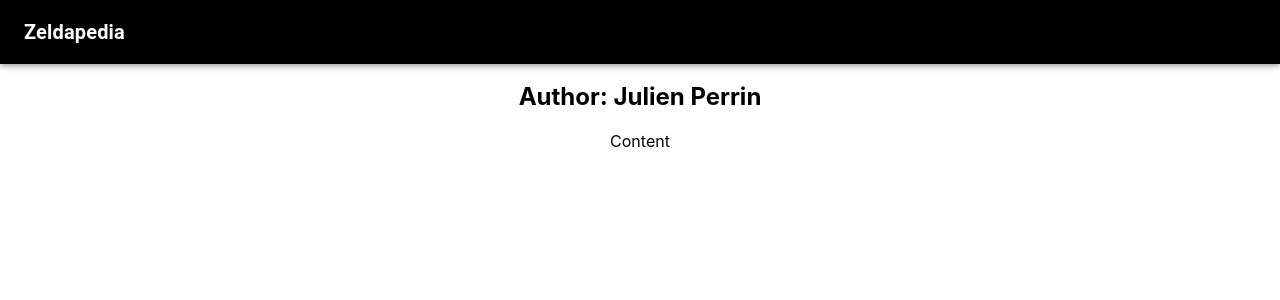
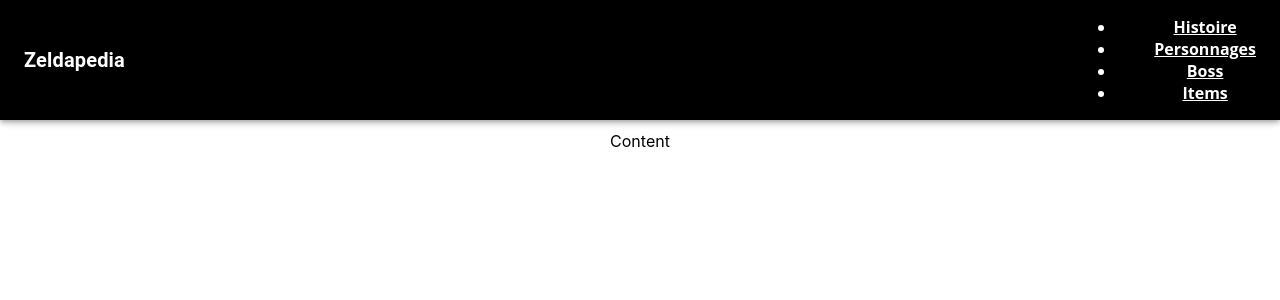
Before and after one commit to WeLoveJava/zeldapedia, a React (Create React App) app: page / in a window 1280 px wide. Shown: the top 300 px of the page. Built offline with nearby package versions, Linux system fonts and the light colour scheme.

Commit message:
[master] Navigation bar

```diff
--- a/src/components/header/Header.tsx
+++ b/src/components/header/Header.tsx
@@ -1,8 +1,13 @@
 import React from "react";
 import {AppBar, makeStyles, Toolbar} from "@material-ui/core"
 import HeaderLogo from "./HeaderLogo";
+import NavigationBar from "./NavigationBar";
 
 const useStyles = makeStyles(() => ({
+  navigation: {
+    display: "flex",
+    justifyContent: "space-between",
+  },
   header: {
     backgroundColor: 'black',
   },
@@ -10,13 +15,14 @@ const useStyles = makeStyles(() => ({
 
 export default function Header() {
 
-  const {header} = useStyles();
+  const {header, navigation} = useStyles();
 
   return (
       <header>
         <AppBar className={header}>
-          <Toolbar>
+          <Toolbar className={navigation}>
             <HeaderLogo/>
+            <NavigationBar/>
           </Toolbar>
         </AppBar>
       </header>
--- /dev/null
+++ b/src/components/header/NavigationBar.tsx
@@ -0,0 +1,61 @@
+import React from "react";
+import {makeStyles} from "@material-ui/core";
+
+const useStyles = makeStyles(() => ({
+  navigationBar: {
+    color: 'white',
+    fontWeight: 'bold',
+    fontFamily: "Open Sans, sans-serif",
+    size: "18px",
+    marginLeft: "38px",
+  },
+  navigationButton: {
+    color: 'white',
+    fontWeight: 'bold',
+    fontFamily: "Open Sans, sans-serif",
+    size: "18px",
+    marginLeft: "38px",
+  },
+  navigationLink: {
+    color: 'white',
+    fontWeight: 'bold',
+    fontFamily: "Open Sans, sans-serif",
+    size: "18px",
+    marginLeft: "38px",
+  }
+}));
+
+const headersMenu = [
+  {
+    label: "Histoire",
+    href: "/history",
+  },
+  {
+    label: "Personnages",
+    href: "/characters",
+  },
+  {
+    label: "Boss",
+    href: "/ennemies",
+  },
+  {
+    label: "Items",
+    href: "/items",
+  },
+];
+
+export default function NavigationBar() {
+
+  const {navigationBar, navigationButton, navigationLink} = useStyles();
+  const menu = headersMenu.map(({label, href}) => {return (<li key={label} className={navigationButton}><a href={href} className={navigationLink}>{label}</a></li>)});
+
+  return (
+      <nav>
+        <div>
+          <ul className={navigationBar}>
+            {menu}
+          </ul>
+        </div>
+      </nav>
+  );
+}
```
